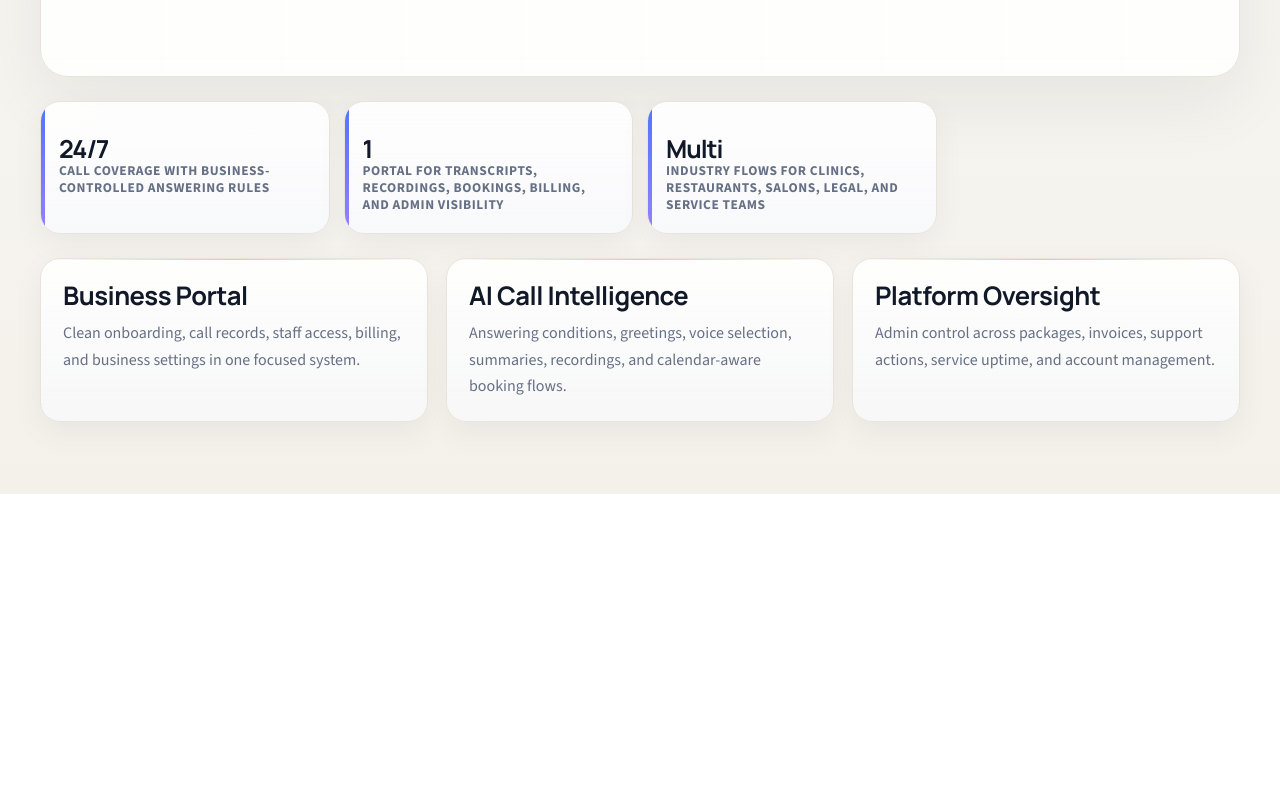
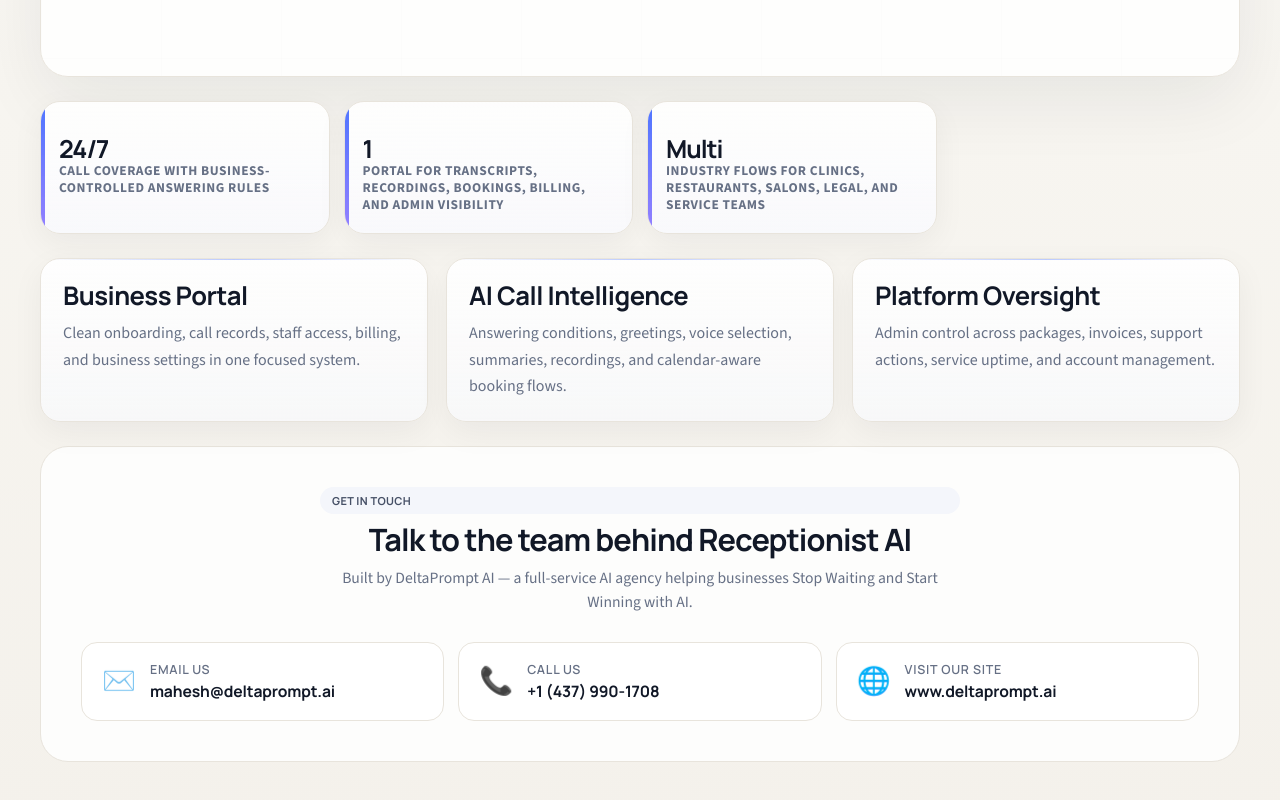
Before and after one commit to vishant2611/ReceptionistAI, a Next.js app in the folder apps/web/: page / in a window 1280 px wide. Shown: the part 671-1471 px from the top of the page. Before the commit the page ends 1165 px from the top, so only its background shows below. Built offline with nearby package versions, Linux system fonts and the light colour scheme.

Commit message:
Add contact section to landing page

```diff
--- a/apps/web/src/app/globals.css
+++ b/apps/web/src/app/globals.css
@@ -1927,6 +1927,101 @@
   transform: none;
 }
 
+/* ── Contact Section (Landing Page) ──────────────────────────────────────────── */
+.contact-section {
+  background: var(--panel);
+  border: 1px solid var(--line);
+  border-radius: var(--radius-xl, 20px);
+  padding: 40px;
+  display: grid;
+  gap: 28px;
+}
+
+.contact-header {
+  display: grid;
+  gap: 8px;
+  text-align: center;
+  max-width: 640px;
+  margin: 0 auto;
+}
+
+.contact-title {
+  margin: 0;
+  font-family: var(--font-heading);
+  font-size: clamp(1.6rem, 2.4vw, 2.1rem);
+  font-weight: 700;
+  letter-spacing: -0.03em;
+  line-height: 1.15;
+  color: var(--text);
+}
+
+.contact-subtitle {
+  margin: 0;
+  color: var(--muted);
+  font-size: 0.98rem;
+  line-height: 1.55;
+}
+
+.contact-grid {
+  display: grid;
+  grid-template-columns: repeat(3, 1fr);
+  gap: 14px;
+}
+
+.contact-card {
+  display: flex;
+  align-items: center;
+  gap: 14px;
+  padding: 18px 20px;
+  border-radius: 16px;
+  border: 1px solid var(--line);
+  background: #ffffff;
+  text-decoration: none;
+  color: var(--text);
+  transition: border-color 0.2s, transform 0.15s, box-shadow 0.2s;
+}
+
+.contact-card:hover {
+  border-color: #2f55d4;
+  transform: translateY(-2px);
+  box-shadow: 0 8px 24px rgba(47, 85, 212, 0.08);
+}
+
+.contact-icon {
+  font-size: 1.7rem;
+  flex-shrink: 0;
+  line-height: 1;
+}
+
+.contact-text {
+  display: grid;
+  gap: 2px;
+  min-width: 0;
+}
+
+.contact-text small {
+  font-size: 0.78rem;
+  color: var(--muted);
+  text-transform: uppercase;
+  letter-spacing: 0.06em;
+  font-weight: 600;
+  font-family: var(--font-heading);
+}
+
+.contact-text strong {
+  font-family: var(--font-heading);
+  font-size: 0.98rem;
+  font-weight: 700;
+  color: var(--text);
+  letter-spacing: -0.01em;
+  overflow-wrap: anywhere;
+}
+
+@media (max-width: 820px) {
+  .contact-grid { grid-template-columns: 1fr; }
+  .contact-section { padding: 28px; }
+}
+
 /* ── Voice Preference Cards ──────────────────────────────────────────────────── */
 .voice-cards {
   display: grid;
--- a/apps/web/src/app/page.tsx
+++ b/apps/web/src/app/page.tsx
@@ -107,6 +107,42 @@
             </article>
           ))}
         </section>
+
+        <section className="contact-section">
+          <div className="contact-header">
+            <span className="eyebrow">Get in touch</span>
+            <h2 className="contact-title">Talk to the team behind Receptionist AI</h2>
+            <p className="contact-subtitle">
+              Built by DeltaPrompt AI — a full-service AI agency helping businesses Stop Waiting and Start Winning with AI.
+            </p>
+          </div>
+
+          <div className="contact-grid">
+            <a className="contact-card" href="mailto:mahesh@deltaprompt.ai">
+              <span className="contact-icon" aria-hidden="true">✉️</span>
+              <div className="contact-text">
+                <small>Email us</small>
+                <strong>mahesh@deltaprompt.ai</strong>
+              </div>
+            </a>
+
+            <a className="contact-card" href="tel:+14379901708">
+              <span className="contact-icon" aria-hidden="true">📞</span>
+              <div className="contact-text">
+                <small>Call us</small>
+                <strong>+1 (437) 990-1708</strong>
+              </div>
+            </a>
+
+            <a className="contact-card" href="https://www.deltaprompt.ai/" target="_blank" rel="noopener noreferrer">
+              <span className="contact-icon" aria-hidden="true">🌐</span>
+              <div className="contact-text">
+                <small>Visit our site</small>
+                <strong>www.deltaprompt.ai</strong>
+              </div>
+            </a>
+          </div>
+        </section>
       </section>
     </main>
   );
```
